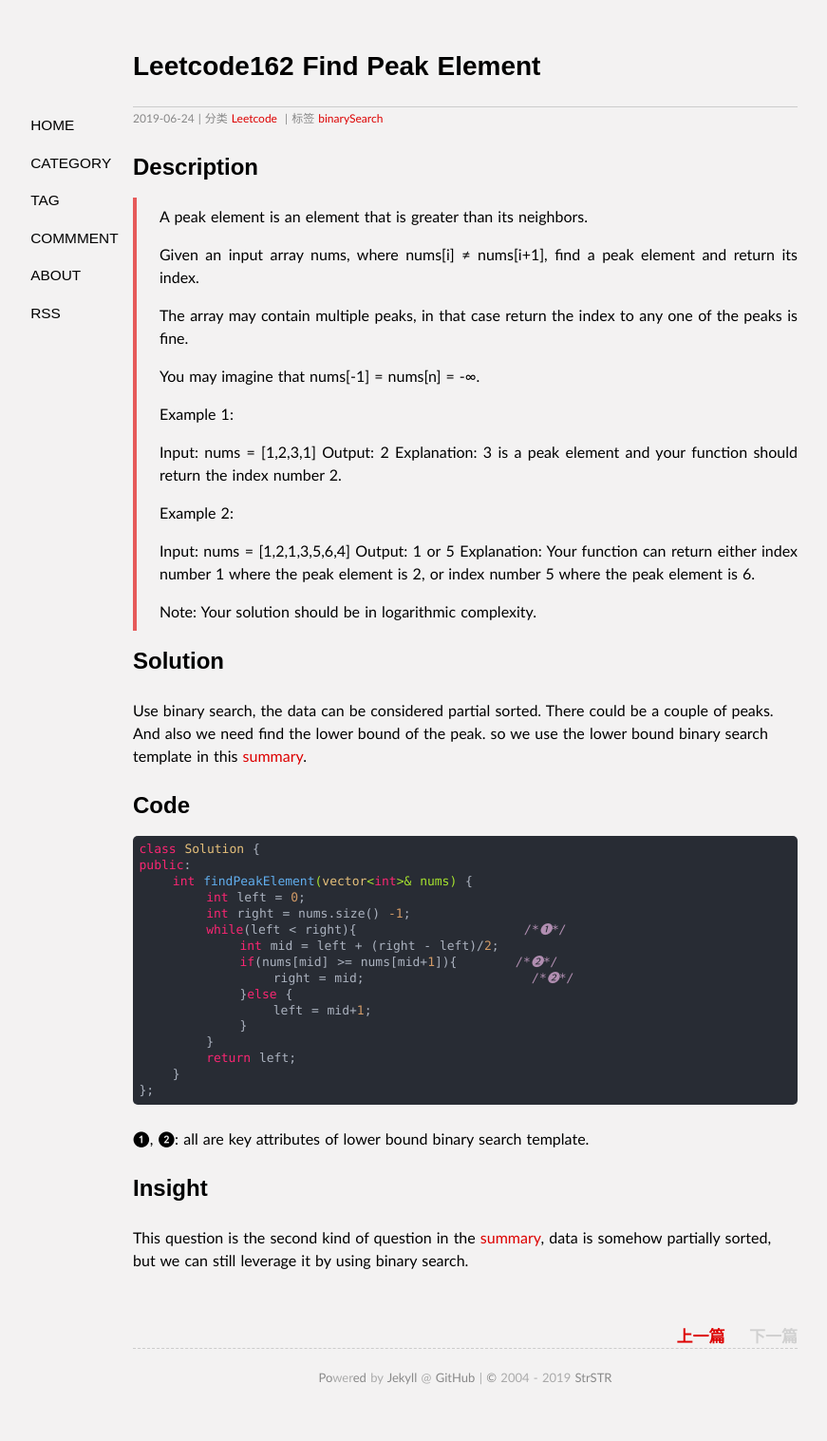
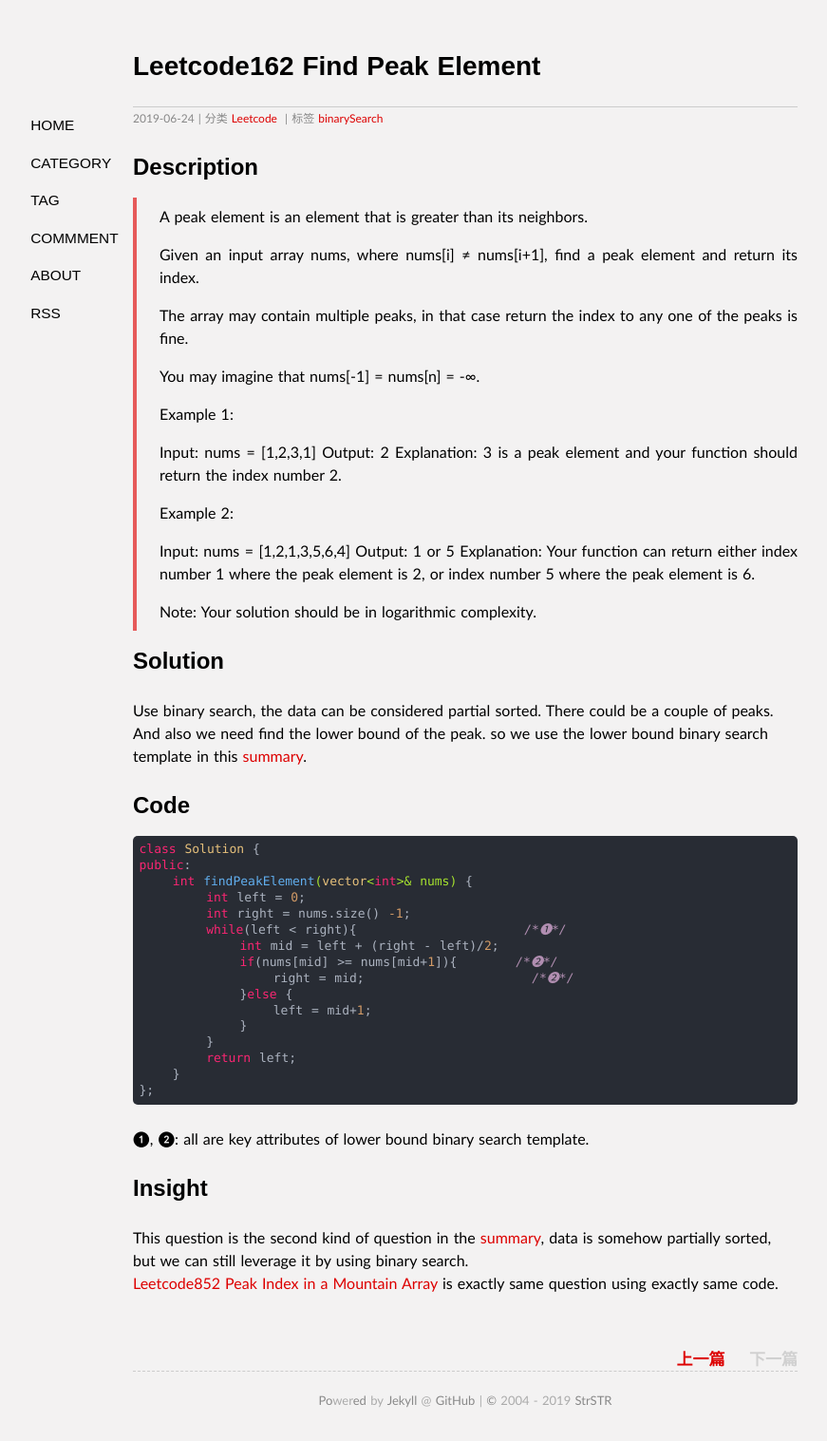
Before and after one commit to goingeast/goingeast.github.io, a Jekyll site: the page built from _posts/2019-06-24-Leetcode162-Find-Peak-Element.md, in a window 1280 px wide. Shown: the whole page at 95% size, without its empty margins (150-1021 px from the left). Built offline with Jekyll 4.4.1, drawn with Linux system fonts in a browser that asks for light colours; our own code applies the rules of GitHub Pages for plain Markdown files; before the commit the page ends 1493 px from its top, so only the background shows below that.

Commit message:
Update 2019-06-24-Leetcode162-Find-Peak-Element.md

```diff
--- a/_posts/2019-06-24-Leetcode162-Find-Peak-Element.md
+++ b/_posts/2019-06-24-Leetcode162-Find-Peak-Element.md
@@ -52,3 +52,4 @@ public:
 
 ## Insight
 This question is the second kind of question in the [summary](https://strstr.io/Binary-Search/), data is somehow partially sorted, but we can still leverage it by using binary search.
+[Leetcode852 Peak Index in a Mountain Array](https://leetcode.com/problems/peak-index-in-a-mountain-array/) is exactly same question using exactly same code.
```
